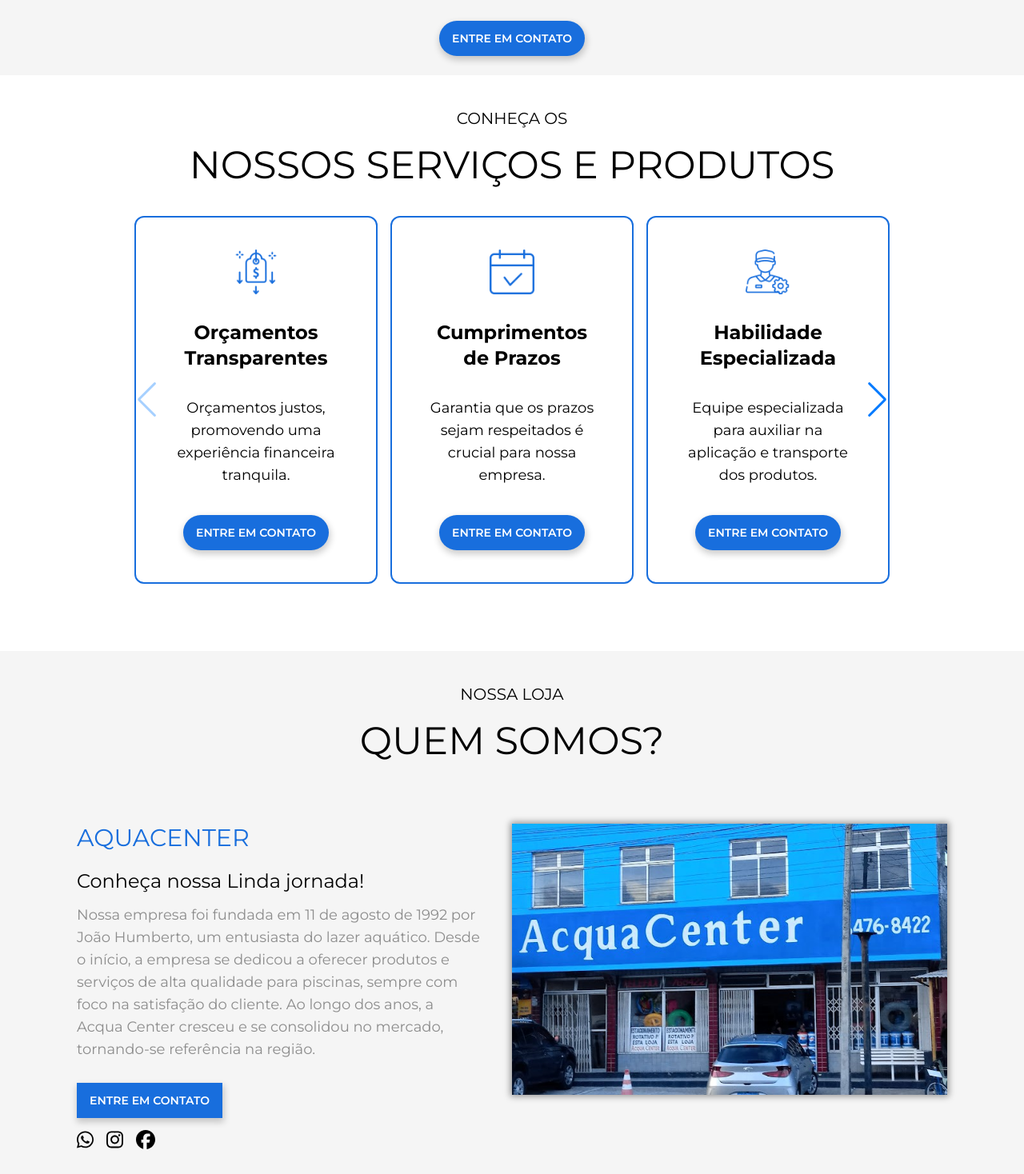
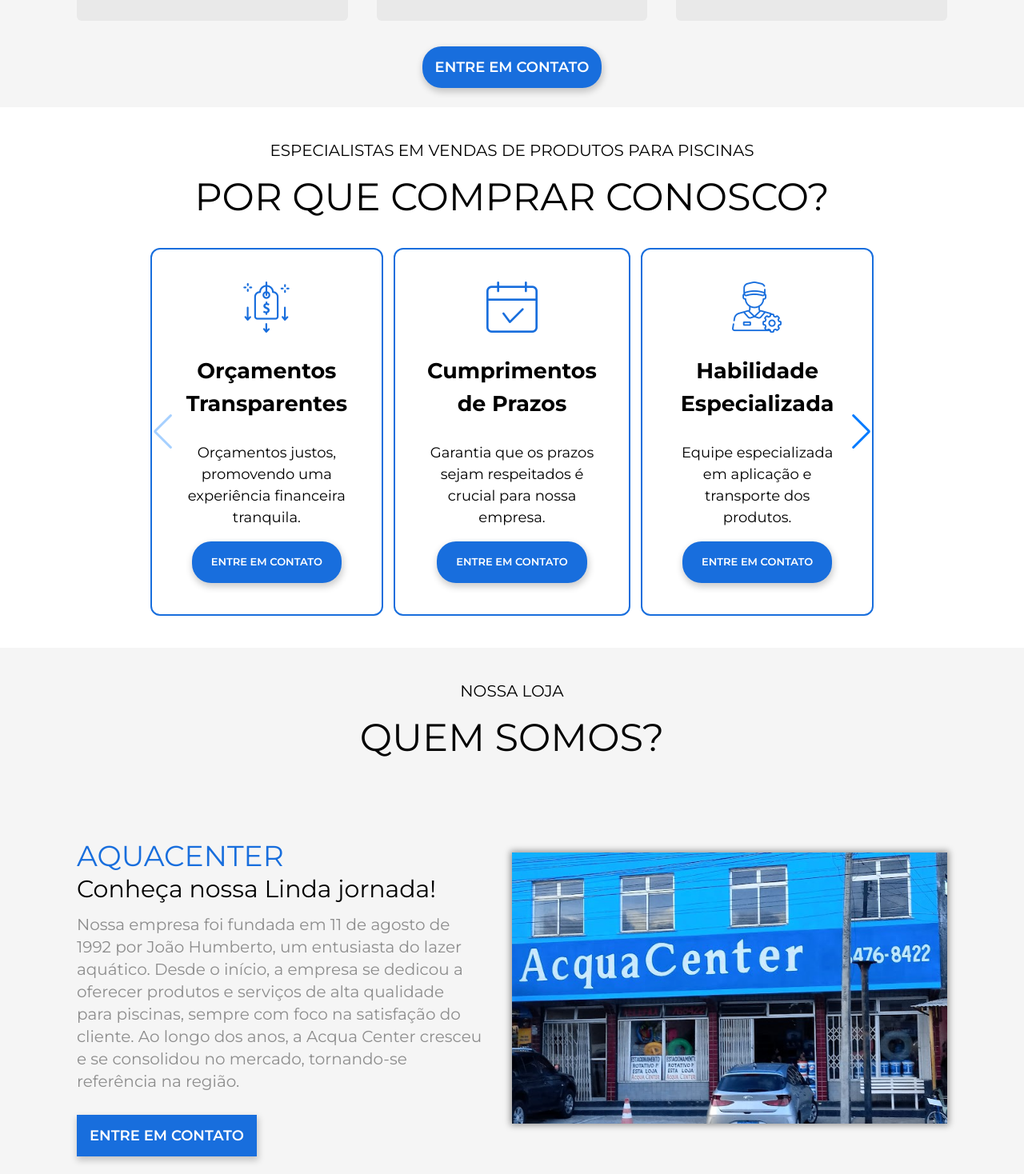
Before and after one commit to JoaoVlopess/acquacenter, a Next.js app: page / in a window 1280 px wide. Shown: the part 1282-2750 px from the top of the page at 80% size. Built offline with nearby package versions, Linux system fonts and the light colour scheme.

Commit message:
finish the "beneficios", "home", "produtos" response

```diff
--- a/src/app/components/Beneficios.tsx
+++ b/src/app/components/Beneficios.tsx
@@ -4,7 +4,7 @@
   const data = [
     {
       img: "/img/etiqueta-de-preco.png",
-      title: "Orçamentos Transparentes",
+      title: `Orçamentos Transparentes`,
       text: "Orçamentos justos, promovendo uma experiência financeira tranquila.",
     },
     {
@@ -15,7 +15,7 @@
     {
       img: "/img/suporte-tecnico.png",
       title: " Habilidade Especializada",
-      text: "Equipe especializada para auxiliar na aplicação e transporte dos produtos.",
+      text: "Equipe especializada em aplicação e transporte dos produtos.",
     },
     {
       img: "/img/instrucoes.png",
@@ -35,46 +35,46 @@
   ]
 
   return(
-    <section className="min-h-[90vh] bg-white flex flex-col" id='beneficios'>
+    <section className="min-h-[80vh] bg-white flex flex-col  px-5" id='beneficios'>
     <p className="text-lg md:text-xl text-black pt-10 uppercase"
-    >Conheça os
+    >ESPECIALISTAS EM VENDAS DE PRODUTOS PARA PISCINAS
     </p>
     <h1 className="text-3xl md:text-5xl text-black font-montserrat  mt-5 uppercase"
-    >NOSSOS SERVIÇOS E PRODUTOS
+    >POR QUE COMPRAR CONOSCO?
     </h1>
 
-    <div className="h-full w-full px-11 sm:px-28 md:px-40 py-10">
+    <div className="h-full sm:px-28 md:px-40 py-10">
   <Swiper
     slidesPerView={1}
     breakpoints={{
       640: { slidesPerView: 1 }, // Telas pequenas (até 640px)
-      800: { slidesPerView: 2 }, // Tablets (768px ou mais)
-      1175: { slidesPerView: 3 }, // Desktops médios (1024px ou mais)
+      900: { slidesPerView: 2 }, // Tablets (768px ou mais)
+      1250: { slidesPerView: 3 }, // Desktops médios (1024px ou mais)
       1280: { slidesPerView: 3 }, // Telas grandes (1280px ou mais)
     }}
     navigation
     >
-    <div className="h-full">
+    <div className="h-full ">
     {data.map((item, index) => (
         <SwiperSlide key={index} className="">
           <div
-            className="flex flex-col items-center border-2 rounded-xl border-BlueCenter min-h-[400px] sm:min-h-[370px] px-12 py-8 md:px-10 md:py-10 md:mx-2  md:min-h-[460px] h-full gap-y-4"
+            className="flex flex-col  justify-self-center items-center border-2 rounded-xl border-BlueCenter h-[400px] sm:h-[390px] max-w-[300px] lg:max-w-[400px] xl:max-w-[500px] px-12 py-8 md:px-10 md:py-10 md:mx-2  md:min-h-[460px]  gap-y-4 "
             >
             <img
               src={item.img}
               alt=""
-              className="w-14 h-14 md:w-18 md:h-18"
+              className="w-12 h-12 md:w-16 md:h-16 lg:h-18 lg:w-18"
               />
             <h1
-              className="font-bold text-xl md:text-2xl  my-4">
+              className="font-bold text-[20px] sm:text-[21px] md:text-[21px] lg:text-[27px] 2xl:text-[30px]  my-3">
                 {item.title}
             </h1>
             <span
-              className="flex-grow flex text-[16px] sm:text-[19px] md:text-lg text-center">
+              className="flex-grow flex text-[16px] sm:text-[17px] md:text-[16px] lg:text-[18px] 2xl:text-[20px]  text-center">
                 {item.text}
                 </span>
             <button
-              className="text-xs md:text-sm font-semibold bg-BlueCenter text-white px-4 py-3 rounded-3xl shadow-custom transform hover:scale-110 transition-transform duration-800"
+              className="text-[12px] sm:text-[13px] md:text-[12px] lg:text-[13px] font-semibold bg-BlueCenter text-white px-4 py-3 lg:px-6 lg:py-4 rounded-3xl shadow-custom transform hover:scale-110 transition-transform duration-800"
               >ENTRE EM CONTATO
             </button>
           </div>
--- a/src/app/components/Home.tsx
+++ b/src/app/components/Home.tsx
@@ -1,10 +1,9 @@
 import { Swiper, SwiperSlide } from 'swiper/react'
-
 
 const Home = () => {
   const data = [
     { id: '1', image: '/img/tarde-de-verao-a-beira-da-piscina.jpg' },
-    { id: '2', image: '/img/tarde-de-verao-a-beira-da-piscina.jpg' },
+    { id: '2', image: '/img/water-3292794_1920.jpg' },
     { id: '3', image: '/img/boias.jpeg' }
   ]
 
@@ -39,7 +38,7 @@
                   </p>
 
                   <button
-                  className='text-sm font-semibold bg-BlueCenter text-white px-4 py-3 rounded-3xl mt-5 shadow-custom transform hover:scale-110 transition-transform duration-800'
+                  className='text-sm 2xl:text-lg font-semibold bg-BlueCenter text-white px-4 py-3 rounded-3xl mt-5 shadow-custom transform hover:scale-110 transition-transform duration-800'
                   >ENTRE EM CONTATO
                   </button>
                 </div>
--- a/src/app/components/Nos.tsx
+++ b/src/app/components/Nos.tsx
@@ -13,37 +13,33 @@
         <div
         className="w-[85%] block m-auto">
           <div
-          className="float-none w-full  text-center md:w-1/2 md:float-left md:text-left">
+          className="float-none w-full  text-center lg:w-1/2 lg:float-left lg:text-left">
             <div
-            className="text-3xl mt-4 md:mt-0 uppercase text-BlueCenter">
+            className="text-3xl mt-5  uppercase text-BlueCenter lg:text-4xl">
               <h1>Aquacenter</h1>
             </div>
             <div className="">
               <h2
-              className="mt-2 md:mt-5  text-xl md:text-2xl text-black"
+              className="mt-1  text-xl md:text-2xl lg:text-3xl text-black"
               >
                 Conheça nossa Linda jornada!
               </h2>
-              <p className=" mt-3 md:text-lg pr-0 md:pr-9 text-TextProd"
+              <p className=" mt-3  md:text-lg lg:text-xl  pr-0 md:pr-9 text-TextProd"
               >
                 Nossa empresa foi fundada em 11 de agosto de 1992 por João Humberto, um entusiasta do lazer aquático. Desde o início, a empresa se dedicou a oferecer produtos e serviços de alta qualidade para piscinas, sempre com foco na satisfação do cliente. Ao longo dos anos, a Acqua Center cresceu e se consolidou no mercado, tornando-se referência na região.
               </p>
               <button
-              className="text-xs md:text-sm font-semibold bg-BlueCenter text-white px-4 py-3  shadow-custom transform hover:scale-110 transition-transform duration-800 mt-7"
+              className="text-xs md:text-sm lg:text-lg font-semibold bg-BlueCenter text-white px-4 py-3  shadow-custom transform hover:scale-110 transition-transform duration-800 mt-7"
               >ENTRE EM CONTATO
               </button>
             </div>
-            <div className="py-3">
-              <a className="text-2xl mr-4" href=""><FontAwesomeIcon icon={faWhatsapp} /></a>
-              <a className="text-2xl mr-4" href=""><FontAwesomeIcon icon={faInstagram} /></a>
-              <a className="text-2xl mr-0 md:mr-4" href=""><FontAwesomeIcon icon={faFacebook} /></a>
-            </div>
+
           </div>
           <div
-          className="float-none w-full pb-12 md:pb-0 md:float-right md:w-1/2"
+          className="float-none w-full pb-12 lg:pb-0 lg:float-right lg:w-1/2 pt-9"
           >
             <img
-            className="w-full  h-auto shadow-2xs shadow-[0px_0px_8px_2px_rgba(0,0,0,0.4)]"
+            className="justify-self-center w-[75%] h-[75%] lg:w-full lg:h-full shadow-2xs shadow-[0px_0px_8px_2px_rgba(0,0,0,0.4)]"
             src="/img/ACQUAedit.jpg"
             alt="" />
           </div>
--- a/src/app/components/Produtos.tsx
+++ b/src/app/components/Produtos.tsx
@@ -40,20 +40,20 @@
                 NOSSOS SERVIÇOS E PRODUTOS
             </h1>
 
-            <div className="flex-1 h-full grid grid-cols-1 sm:grid-cols-2 md:grid-cols-3 grid-rows-6 sm:grid-rows-3 md:grid-rows-2 gap-9 py-8 px-10 md:px-24">
+            <div className="flex-1 h-full grid grid-cols-1 sm:grid-cols-2 md:grid-cols-2 lg:grid-cols-3 grid-rows-6 sm:grid-rows-3 md:grid-rows-2 gap-9 py-8 px-10 md:px-24">
                 {servicos.map((servico, index) => (
                     <div
                         key={index}
                         className="flex justify-center items-center flex-col bg-GrayCenter rounded-md flex-1 p-6 px-9 min-h-36 transform hover:scale-110 transition-transform duration-800"
                     >
                         <img src={servico.img} alt={servico.titulo} className="w-9 h-9" />
-                        <h1 className="font-bold text-xl my-4">{servico.titulo}</h1>
-                        <p className="text-sm text-TextProd">{servico.descricao}</p>
+                        <h1 className="font-bold text-xl 2xl:text-2xl my-4">{servico.titulo}</h1>
+                        <p className="text-base text-TextProd 2xl:text-lg">{servico.descricao}</p>
                     </div>
                 ))}
             </div>
 
-            <button className="text-sm font-semibold bg-BlueCenter text-white rounded-3xl px-4 py-3 max-w-15 self-center justify-self-center mb-6 shadow-custom transform hover:scale-110 transition-transform duration-800">
+            <button className="text-sm lg:text-lg font-semibold bg-BlueCenter text-white rounded-3xl px-4 py-3 max-w-15 self-center justify-self-center mb-6 shadow-custom transform hover:scale-110 transition-transform duration-800">
                 ENTRE EM CONTATO
             </button>
         </section>
```
Also changed, not shown: public/img/water-3292794_1920.jpg (added).
